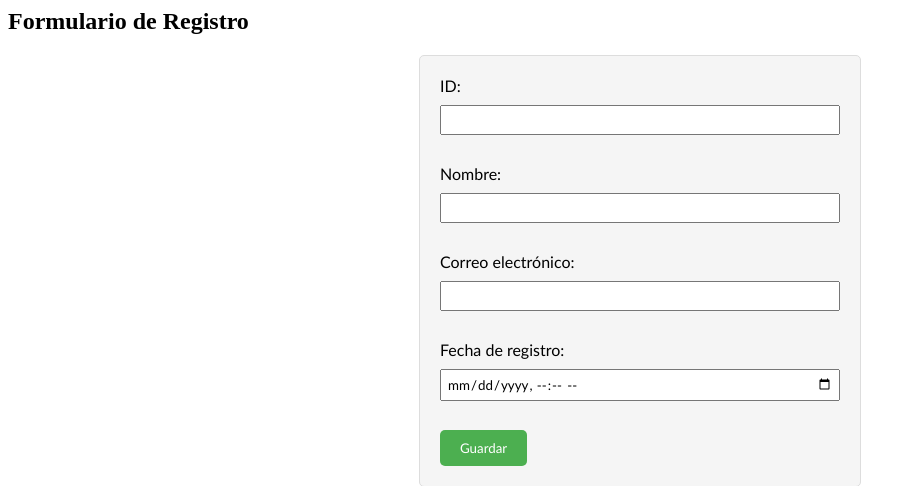
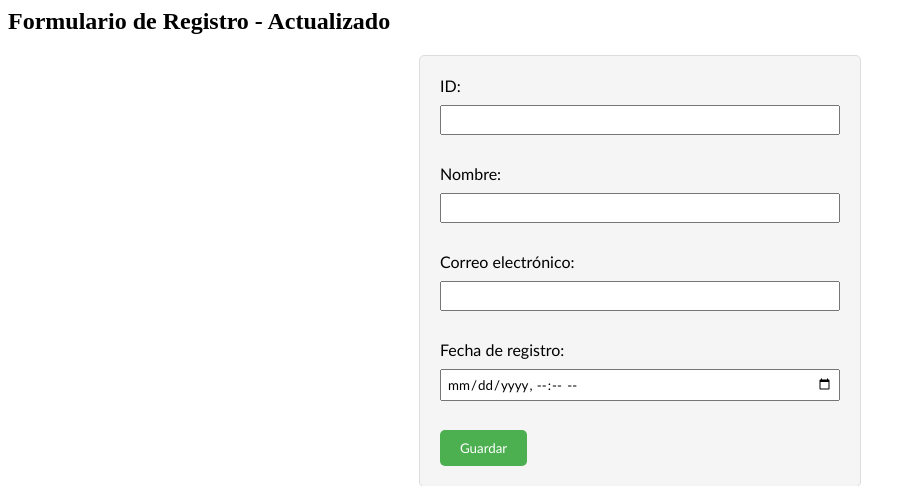
Before and after one commit to isotomor/thebridge-gcp-ejercicio, a Flask app: page / in a window 1280 px wide. Shown: the top 486 px of the page, without its empty margins (0-915 px from the left). Run offline with Flask 3, Linux system fonts and the light colour scheme; data that the repository does not hold is empty.

Commit message:
Actualizamos...

```diff
--- a/cloud_run/templates/index.html
+++ b/cloud_run/templates/index.html
@@ -13,7 +13,7 @@
             padding: 8px;
         }
     </style>
-    <h2>Formulario de Registro</h2>
+    <h2>Formulario de Registro - Actualizado</h2>
     <form method="POST" action="/">
         <label for="idInput">ID:</label>
         <input type="text" id="idInput" name="id" required><br><br>
```
